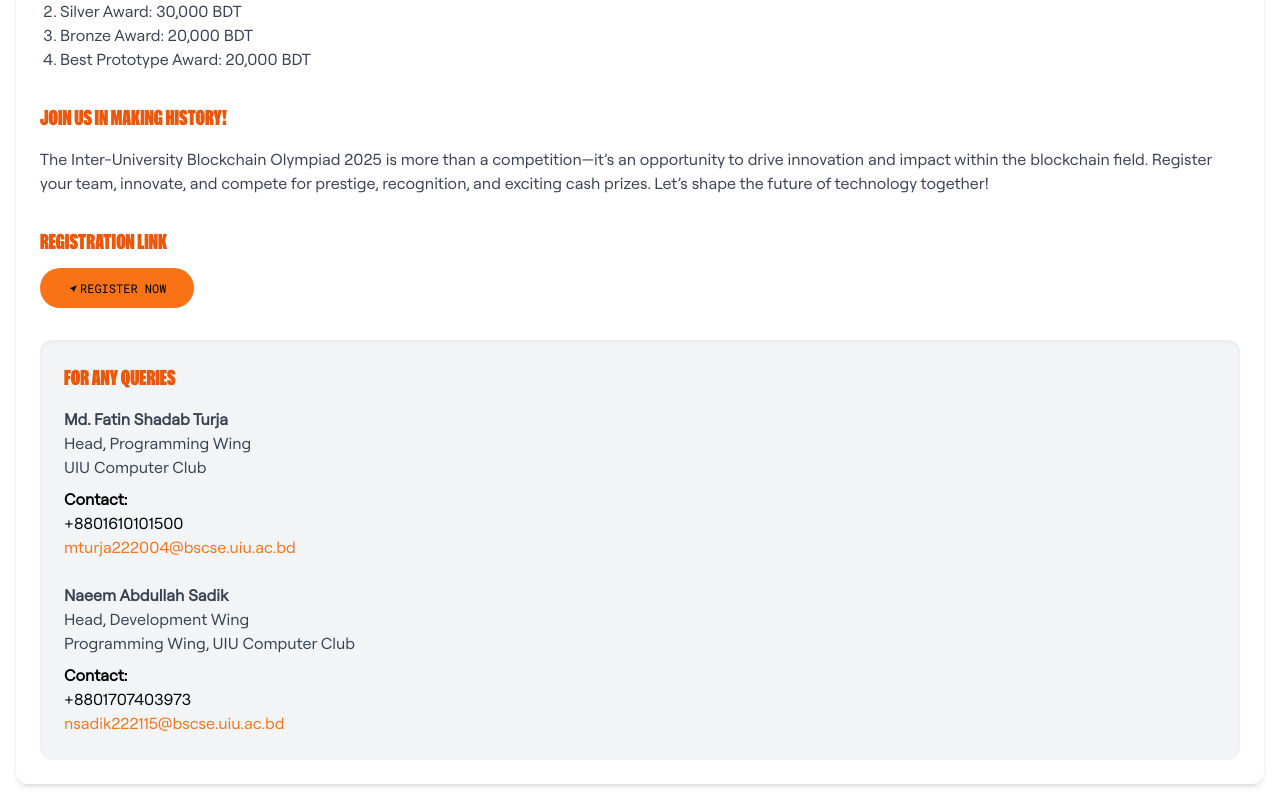
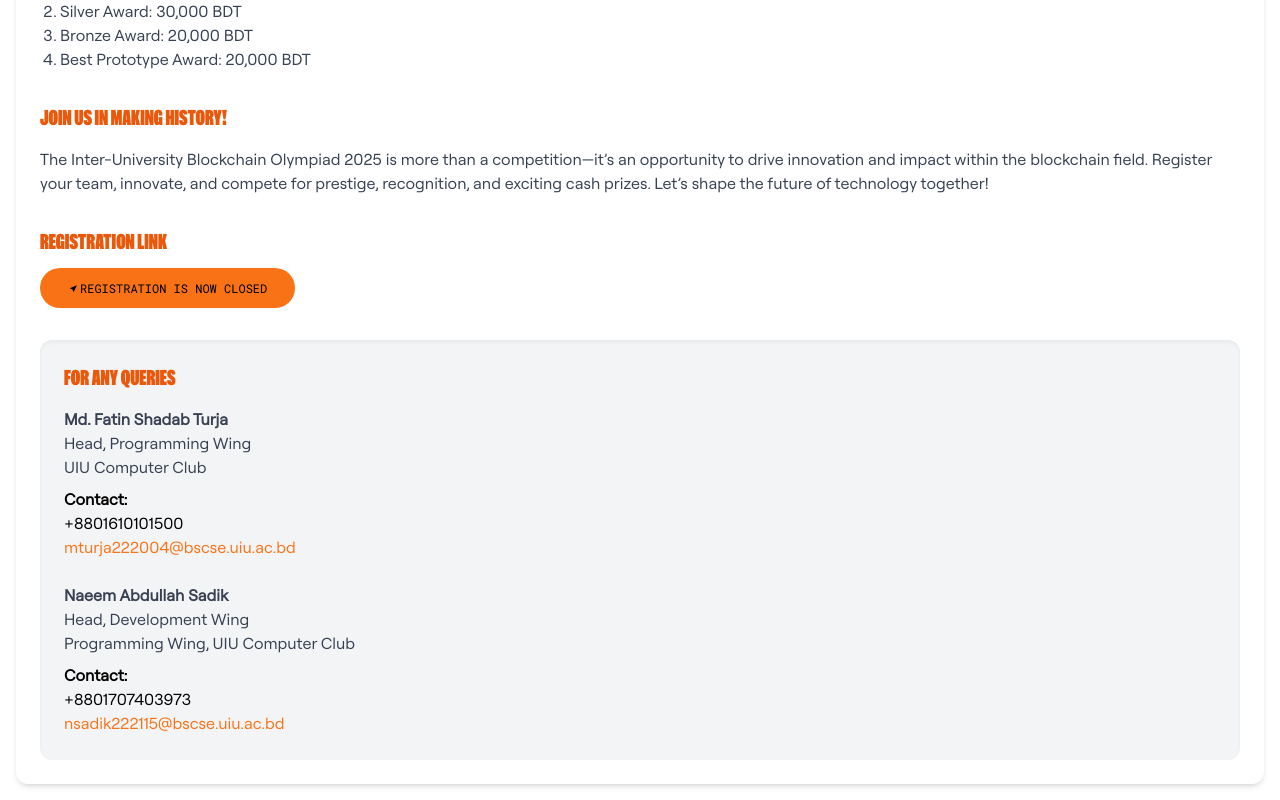
Before and after one commit to RuntimeError30/UIU-CSE-FEST-2025-Final-Repository, a React (Vite) app: page /blockchain in a window 1280 px wide. Shown: the part 1464-2264 px from the top of the page. Built offline with nearby package versions, Linux system fonts and the light colour scheme; a web font is replaced by a local one.

Commit message:
Registration Closed for IUPC, Blockchain, Project Show, LFR, and Soccer Bot

```diff
--- a/src/components/Announcements.jsx
+++ b/src/components/Announcements.jsx
@@ -69,9 +69,18 @@
       details: 'The ICT Olympiad registration deadline is now January 10, 2025. Register now and ensure your spot!',
       link: ' ',
     },
+    {
+      id: 8,
+      title: "Registration Closed for IUPC, Blockchain, Project Show, LFR, and Soccer Bot",
+      date: "January 07, 2025",
+      details: "Registration for IUPC, Blockchain, Project Show, LFR (Line Following Robot), and Soccer Bot is now closed.",
+      link: ""
+    }
+
   ];
 
   const reorderedAnnouncements = [
+    announcements.find((announcement) => announcement.id === 8),
     announcements.find((announcement) => announcement.id === 7),
     announcements.find((announcement) => announcement.id === 6),
     announcements.find((announcement) => announcement.id === 5),
@@ -127,7 +136,8 @@
                   announcement.id !== 4 &&
                   announcement.id !== 5 &&
                   announcement.id !== 6 &&
-                  announcement.id !== 7 && (
+                  announcement.id !== 7 &&
+                  announcement.id !== 8 && (
                     <a
                       href={announcement.link}
                       target="_blank"
--- a/src/components/Blockchain.jsx
+++ b/src/components/Blockchain.jsx
@@ -1,6 +1,6 @@
 import Button from "./Button";
 import { TiLocationArrow } from "react-icons/ti";
-import { Link } from "react-router-dom";
+// import { Link } from "react-router-dom";
 import RegistrationDeadline from "./Dates/RegistrationDeadline";
 
 const Blockchain = () => {
@@ -99,13 +99,13 @@
         <section className="mb-8">
           <h2 className="text-xl font-zentry font-semibold text-orange-600">Registration Link</h2>
 
-            <Link to="https://ecom2.uiu.ac.bd/csefest/signup/team/BCO" target="blank">
+            {/* <Link to="https://ecom2.uiu.ac.bd/csefest/signup/team/BCO" target="blank"> */}
               <Button
-                title="Register Now"
+                title="Registration is now closed"
                 leftIcon={<TiLocationArrow />}
                 containerClass="bg-orange-500 flex w-40 px-3 py-3 mt-3 rounded-full text-black text-xs md:text-xs items-center"
               />
-            </Link>
+            {/* </Link> */}
         </section>
 
         <section className="bg-gray-100 p-6 rounded-xl shadow-inner mt-8">
--- a/src/components/Iupc.jsx
+++ b/src/components/Iupc.jsx
@@ -1,6 +1,6 @@
 import Button from "./Button";
 import { TiLocationArrow } from "react-icons/ti";
-import { Link } from "react-router-dom";
+// import { Link } from "react-router-dom";
 import RegistrationDeadline from "./Dates/RegistrationDeadline";
 
 const Iupc = () => {
@@ -71,13 +71,13 @@
         <section className="mb-8">
           <h2 className="text-xl font-zentry font-semibold text-orange-600">Registration Link</h2>
 
-            <Link to="https://ecom2.uiu.ac.bd/csefest/signup/team/IUPC" target="blank">
+            {/* <Link to="https://ecom2.uiu.ac.bd/csefest/signup/team/IUPC" target="blank"> */}
               <Button
-                title="Register Now"
+                title="Registration is now closed"
                 leftIcon={<TiLocationArrow />}
                 containerClass="bg-orange-500 flex w-40 px-3 py-3 mt-3 rounded-full text-black text-xs md:text-xs items-center"
               />
-            </Link>
+            {/* </Link> */}
         </section>
 
         <section className="bg-gray-100 p-6 rounded-xl shadow-inner mt-8">
--- a/src/components/Lfr.jsx
+++ b/src/components/Lfr.jsx
@@ -1,6 +1,6 @@
 import Button from "./Button";
 import { TiLocationArrow } from "react-icons/ti";
-import { Link } from "react-router-dom";
+// import { Link } from "react-router-dom";
 import RegistrationDeadline from "./Dates/RegistrationDeadline";
 
 const Lfr = () => {
@@ -39,13 +39,13 @@
             </li>
           </ul>
           <div>
-            <Link to="https://ecom2.uiu.ac.bd/csefest/signup/team/LRF" target="blank">
+            {/* <Link to="https://ecom2.uiu.ac.bd/csefest/signup/team/LRF" target="blank"> */}
               <Button
-                title="Register Now"
+                title="Registration is now closed"
                 leftIcon={<TiLocationArrow />}
                 containerClass="bg-orange-500 flex w-40 px-3 py-3 mt-3 rounded-full text-black text-xs md:text-xs items-center"
               />
-            </Link>
+            {/* </Link> */}
           </div>
         </section>
 
--- a/src/components/ProjectShow.jsx
+++ b/src/components/ProjectShow.jsx
@@ -1,6 +1,6 @@
 import Button from "./Button";
 import { TiLocationArrow } from "react-icons/ti";
-import { Link } from "react-router-dom";
+// import { Link } from "react-router-dom";
 import RegistrationDeadline from "./Dates/RegistrationDeadline";
 
 const ProjectShow = () => {
@@ -144,13 +144,13 @@
 
         <section className="mb-8">
           <h2 className="text-xl font-zentry font-semibold text-orange-600">Registration Link</h2>
-            <Link to="https://ecom2.uiu.ac.bd/csefest/signup/team/PS" target="blank">
+            {/* <Link to="https://ecom2.uiu.ac.bd/csefest/signup/team/PS" target="blank"> */}
               <Button
-                title="Register Now"
+                title="Registration is now closed"
                 leftIcon={<TiLocationArrow />}
                 containerClass="bg-orange-500 flex w-40 px-3 py-3 mt-3 rounded-full text-black text-xs md:text-xs items-center"
               />
-            </Link>
+            {/* </Link> */}
         </section>
 
         <section className="bg-gray-100 p-6 rounded-xl shadow-inner mt-8">
--- a/src/components/Soccorbot.jsx
+++ b/src/components/Soccorbot.jsx
@@ -1,6 +1,6 @@
 import Button from "./Button";
 import { TiLocationArrow } from "react-icons/ti";
-import { Link } from "react-router-dom";
+// import { Link } from "react-router-dom";
 import RegistrationDeadline from "./Dates/RegistrationDeadline";
 
 const Soccorbot = () => {
@@ -42,13 +42,13 @@
 
 
           <div>
-            <Link to="https://ecom2.uiu.ac.bd/csefest/signup/team/ROBO" target="blank">
+            {/* <Link to="https://ecom2.uiu.ac.bd/csefest/signup/team/ROBO" target="blank"> */}
               <Button
-                title="Register Now"
+                title="Registration is now closed"
                 leftIcon={<TiLocationArrow />}
                 containerClass="bg-orange-500 flex w-40 px-3 py-3 mt-3 rounded-full text-black text-xs md:text-xs items-center"
               />
-            </Link>
+            {/* </Link> */}
           </div>
         </section>
 
```
